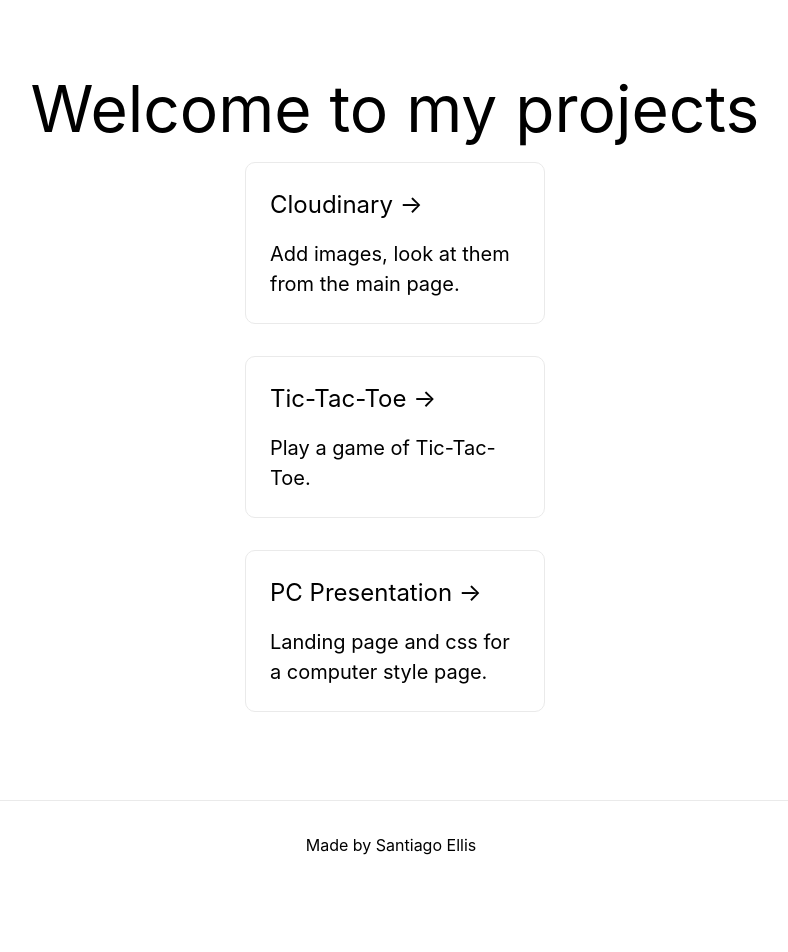
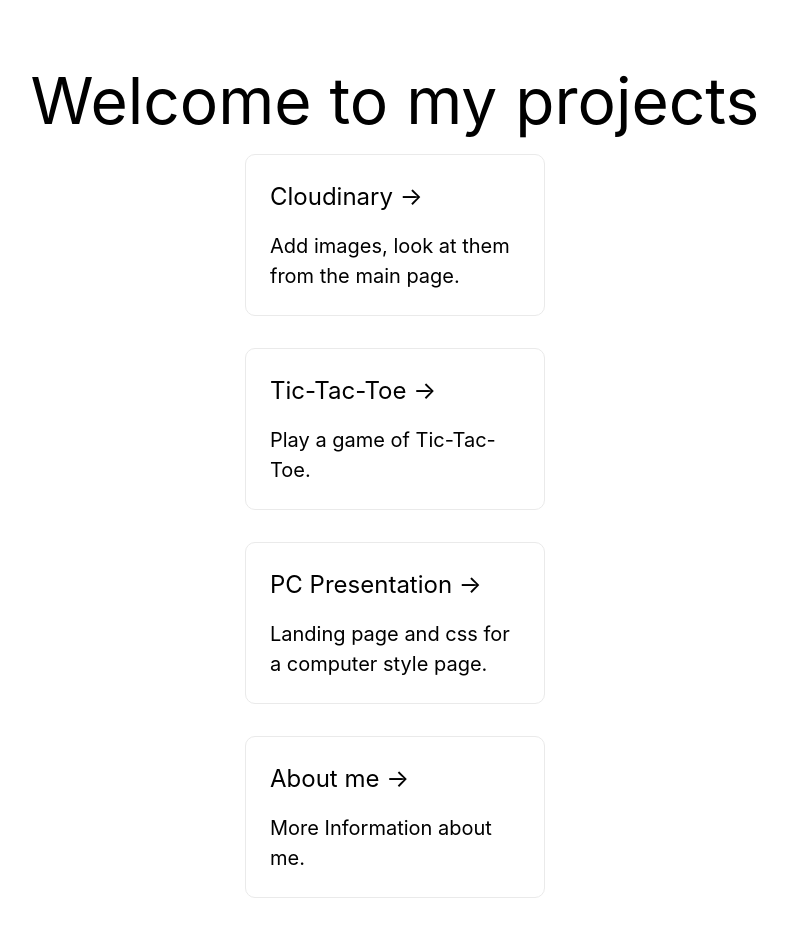
Before and after one commit to santiellis/tiny-projects, a Next.js app: page / in a window 1280 px wide. Shown: the top 952 px of the page, without its empty margins (245-1033 px from the left). Before the commit the page ends 889 px from the top, so only its background shows below. Built offline with nearby package versions, Linux system fonts and the light colour scheme.

Commit message:
About me page

```diff
--- a/pages/index.js
+++ b/pages/index.js
@@ -48,6 +48,17 @@
             </p>
           </a>
         </div>
+        <div className={styles.grid}>
+          <a
+          href='https://tiny-projects.vercel.app/pc-presentation/pc-presentation'
+          className={styles.card}
+          >
+            <h2>About me &rarr;</h2>
+            <p>
+              More Information about me.
+            </p>
+          </a>
+        </div>
       </main>
 
       <footer className={styles.footer}>
```
